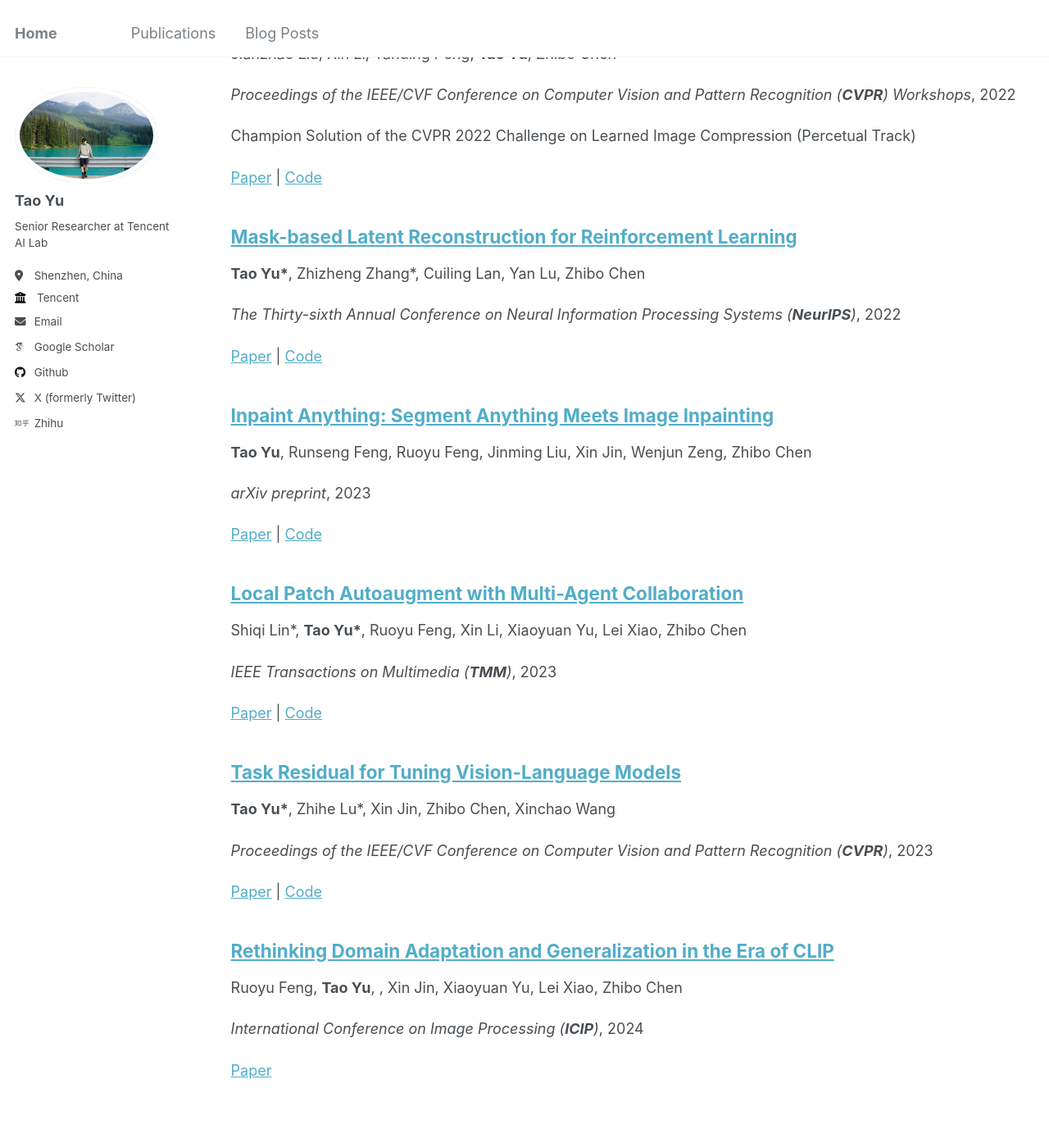
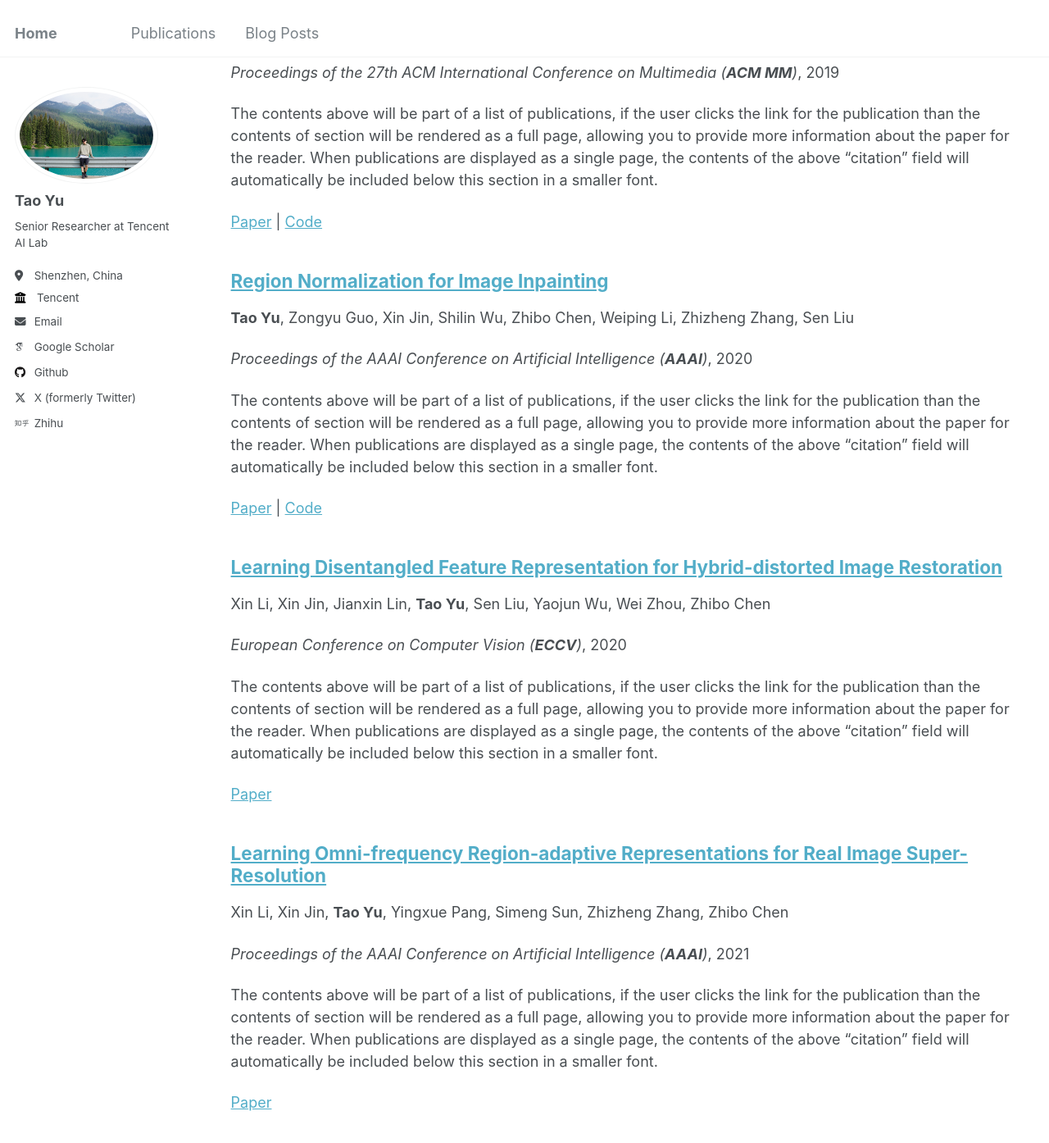
Before and after one commit to geekyutao/geekyutao.github.io, a Jekyll site: the page built from _pages/collection-archive.html, in a window 1280 px wide and 1400 px high, scrolled down 572 px. Shown: the top 1394 px of the window at 82% size. Built offline with Jekyll 4.4.1, drawn with Linux system fonts in a browser that asks for light colours; some web fonts are replaced; some of the changed text lies outside the part shown.

Commit message:
add papers

```diff
--- /dev/null
+++ b/_publications/2019-07-08-interleaved.md
@@ -0,0 +1,15 @@
+---
+title: "Interleaved Zooming Network for Image Inpainting"
+collection: publications
+authors: 'Sen Liu, Zongyu Guo, Jiale Chen, <b>Tao Yu</b>, Zhibo Chen'
+permalink: /publication/2019-07-08-interleaved
+# excerpt: 'The Thirty-fifth Annual Conference on Neural Information Processing Systems (<b>NeurIPS</b>)'
+date: 2019-07-08
+venue: 'IEEE International Conference on Multimedia & Expo Workshops (<b>ICMEW</b>)'
+# slidesurl: 'http://academicpages.github.io/files/slides2.pdf'
+paperurl: 'https://ieeexplore.ieee.org/document/8795031'
+# codeurl: 'https://github.com/ZongyuGuo/Inpainting_FRRN'
+# citation: 'Your Name, You. (2010). &quot;Paper Title Number 2.&quot; <i>Journal 1</i>. 1(2).'
+---
+
+The contents above will be part of a list of publications, if the user clicks the link for the publication than the contents of section will be rendered as a full page, allowing you to provide more information about the paper for the reader. When publications are displayed as a single page, the contents of the above "citation" field will automatically be included below this section in a smaller font.
--- /dev/null
+++ b/_publications/2019-10-15-progressive.md
@@ -0,0 +1,15 @@
+---
+title: "Progressive Image Inpainting with Full-Resolution Residual Network"
+collection: publications
+authors: 'Zongyu Guo, Zhibo Chen, <b>Tao Yu</b>, Jiale Chen, Sen Liu'
+permalink: /publication/2019-10-15-progressive
+# excerpt: 'The Thirty-fifth Annual Conference on Neural Information Processing Systems (<b>NeurIPS</b>)'
+date: 2019-10-15
+venue: 'Proceedings of the 27th ACM International Conference on Multimedia (<b>ACM MM</b>)'
+# slidesurl: 'http://academicpages.github.io/files/slides2.pdf'
+paperurl: 'https://arxiv.org/pdf/1907.10478'
+codeurl: 'https://github.com/ZongyuGuo/Inpainting_FRRN'
+# citation: 'Your Name, You. (2010). &quot;Paper Title Number 2.&quot; <i>Journal 1</i>. 1(2).'
+---
+
+The contents above will be part of a list of publications, if the user clicks the link for the publication than the contents of section will be rendered as a full page, allowing you to provide more information about the paper for the reader. When publications are displayed as a single page, the contents of the above "citation" field will automatically be included below this section in a smaller font.
--- /dev/null
+++ b/_publications/2020-02-07-region-normalization.md
@@ -0,0 +1,15 @@
+---
+title: "Region Normalization for Image Inpainting"
+collection: publications
+authors: '<b>Tao Yu</b>, Zongyu Guo, Xin Jin, Shilin Wu, Zhibo Chen, Weiping Li, Zhizheng Zhang, Sen Liu'
+permalink: /publication/2020-02-07-region-normalization
+# excerpt: 'The Thirty-fifth Annual Conference on Neural Information Processing Systems (<b>NeurIPS</b>)'
+date: 2020-02-07
+venue: 'Proceedings of the AAAI Conference on Artificial Intelligence (<b>AAAI</b>)'
+# slidesurl: 'http://academicpages.github.io/files/slides2.pdf'
+paperurl: 'https://arxiv.org/pdf/1911.10375'
+codeurl: 'https://github.com/geekyutao/RN'
+# citation: 'Your Name, You. (2010). &quot;Paper Title Number 2.&quot; <i>Journal 1</i>. 1(2).'
+---
+
+The contents above will be part of a list of publications, if the user clicks the link for the publication than the contents of section will be rendered as a full page, allowing you to provide more information about the paper for the reader. When publications are displayed as a single page, the contents of the above "citation" field will automatically be included below this section in a smaller font.
--- /dev/null
+++ b/_publications/2020-07-22-disentangled-feature-representation.md
@@ -0,0 +1,15 @@
+---
+title: "Learning Disentangled Feature Representation for Hybrid-distorted Image Restoration"
+collection: publications
+authors: 'Xin Li, Xin Jin, Jianxin Lin, <b>Tao Yu</b>, Sen Liu, Yaojun Wu, Wei Zhou, Zhibo Chen'
+permalink: /publication/2020-07-22-disentangled-feature-representation
+# excerpt: 'The Thirty-fifth Annual Conference on Neural Information Processing Systems (<b>NeurIPS</b>)'
+date: 2020-07-22
+venue: 'European Conference on Computer Vision (<b>ECCV</b>)'
+# slidesurl: 'http://academicpages.github.io/files/slides2.pdf'
+paperurl: 'https://arxiv.org/pdf/2007.11430'
+# codeurl: 'https://github.com/microsoft/Playvirtual'
+# citation: 'Your Name, You. (2010). &quot;Paper Title Number 2.&quot; <i>Journal 1</i>. 1(2).'
+---
+
+The contents above will be part of a list of publications, if the user clicks the link for the publication than the contents of section will be rendered as a full page, allowing you to provide more information about the paper for the reader. When publications are displayed as a single page, the contents of the above "citation" field will automatically be included below this section in a smaller font.
--- /dev/null
+++ b/_publications/2021-05-18-omnifreq.md
@@ -0,0 +1,15 @@
+---
+title: "Learning Omni-frequency Region-adaptive Representations for Real Image Super-Resolution"
+collection: publications
+authors: 'Xin Li, Xin Jin, <b>Tao Yu</b>, Yingxue Pang, Simeng Sun, Zhizheng Zhang, Zhibo Chen'
+permalink: /publication/2021-05-18-omnifreq
+# excerpt: 'The Thirty-fifth Annual Conference on Neural Information Processing Systems (<b>NeurIPS</b>)'
+date: 2021-05-18
+venue: 'Proceedings of the AAAI Conference on Artificial Intelligence (<b>AAAI</b>)'
+# slidesurl: 'http://academicpages.github.io/files/slides2.pdf'
+paperurl: 'https://arxiv.org/pdf/2012.06131'
+# codeurl: 'https://github.com/microsoft/Playvirtual'
+# citation: 'Your Name, You. (2010). &quot;Paper Title Number 2.&quot; <i>Journal 1</i>. 1(2).'
+---
+
+The contents above will be part of a list of publications, if the user clicks the link for the publication than the contents of section will be rendered as a full page, allowing you to provide more information about the paper for the reader. When publications are displayed as a single page, the contents of the above "citation" field will automatically be included below this section in a smaller font.
--- /dev/null
+++ b/_publications/2021-12-06-playvirtual.md
@@ -0,0 +1,15 @@
+---
+title: "PlayVirtual: Augmenting Cycle-Consistent Virtual Trajectories for Reinforcement Learning"
+collection: publications
+authors: '<b>Tao Yu</b>, Cuiling Lan, Wenjun Zeng, Mingxiao Feng, Zhizheng Zhang, Zhibo Chen'
+permalink: /publication/2021-12-06-playvirtual
+# excerpt: 'The Thirty-fifth Annual Conference on Neural Information Processing Systems (<b>NeurIPS</b>)'
+date: 2021-12-06
+venue: 'Advances in Neural Information Processing Systems (<b>NeurIPS</b>)'
+# slidesurl: 'http://academicpages.github.io/files/slides2.pdf'
+paperurl: 'https://arxiv.org/pdf/2106.04152'
+codeurl: 'https://github.com/microsoft/Playvirtual'
+# citation: 'Your Name, You. (2010). &quot;Paper Title Number 2.&quot; <i>Journal 1</i>. 1(2).'
+---
+
+The contents above will be part of a list of publications, if the user clicks the link for the publication than the contents of section will be rendered as a full page, allowing you to provide more information about the paper for the reader. When publications are displayed as a single page, the contents of the above "citation" field will automatically be included below this section in a smaller font.
--- a/_publications/2022-11-28-mask-based-latent-reconstruction-for-reinforcement-learning.md
+++ b/_publications/2022-11-28-mask-based-latent-reconstruction-for-reinforcement-learning.md
@@ -5,7 +5,7 @@ authors: '<b>Tao Yu*</b>, Zhizheng Zhang*, Cuiling Lan, Yan Lu, Zhibo Chen'
 permalink: /publication/2022-11-28-mask-based-latent-reconstruction-for-reinforcement-learning
 # excerpt: 'This paper is about fixing template issue #693.'
 date: 2022-11-28
-venue: 'The Thirty-sixth Annual Conference on Neural Information Processing Systems (<b>NeurIPS</b>)'
+venue: 'Advances in Neural Information Processing Systems (<b>NeurIPS</b>)'
 paperurl: 'https://arxiv.org/pdf/2201.12096'
 codeurl: 'https://github.com/microsoft/Mask-based-Latent-Reconstruction'
 # citation: 'Your Name, You. (2024). &quot;Paper Title Number 3.&quot; <i>GitHub Journal of Bugs</i>. 1(3).'
```
Also changed, not shown: 1 other file.
